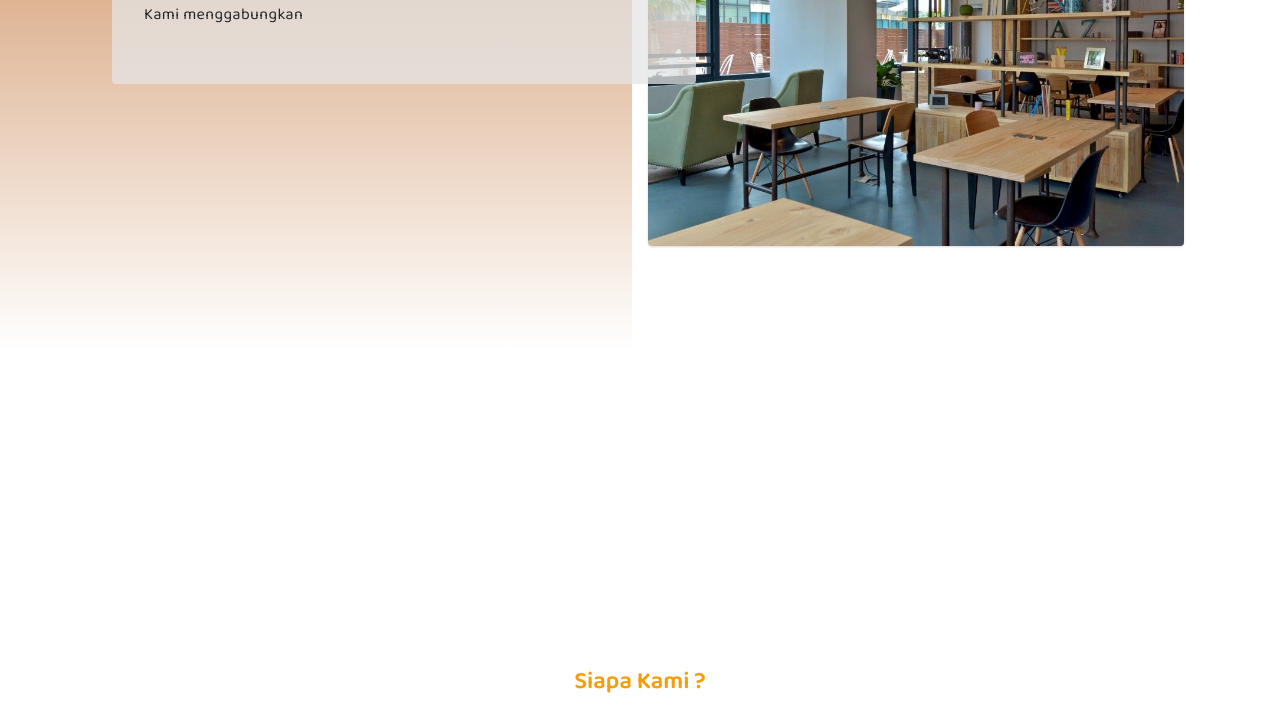
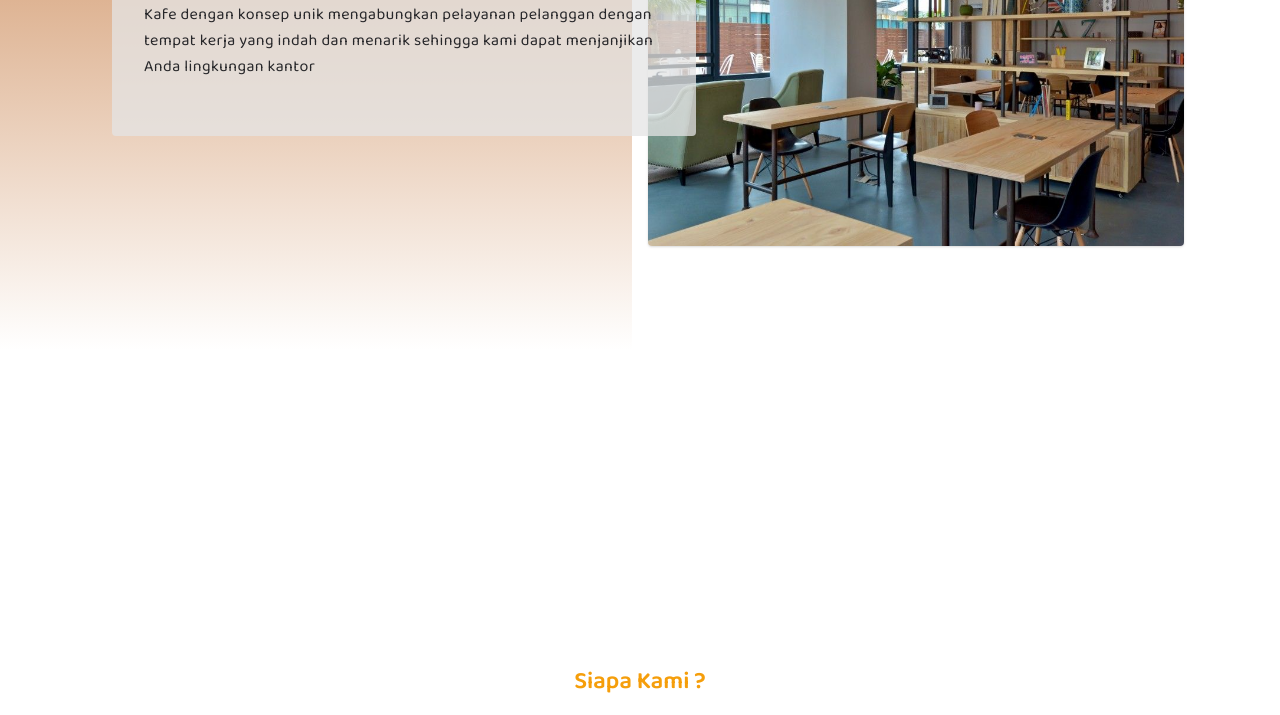
Before and after one commit to Irfanmuhluster/desain2, a website: page index.html in a window 1280 px wide. Shown: the part 250-965 px from the top of the page. Drawn offline with Linux system fonts and the light colour scheme.

Commit message:
sediti perubahan

```diff
--- a/index.html
+++ b/index.html
@@ -95,7 +95,7 @@
                 <div class="box">
                     <div class="banner-items-left">
                         <div class="welcome-title">Selamat Datang di Situs Official Kami</div>
-                        <div class="welcome-desc">Kami menggabungkan</div>
+                        <div class="welcome-desc">Kafe dengan konsep unik mengabungkan pelayanan pelanggan dengan tempat kerja yang indah dan menarik sehingga kami dapat menjanjikan Anda lingkungan kantor</div>
                     </div>
                 </div>
                 <div class="banner-items-right">
```
